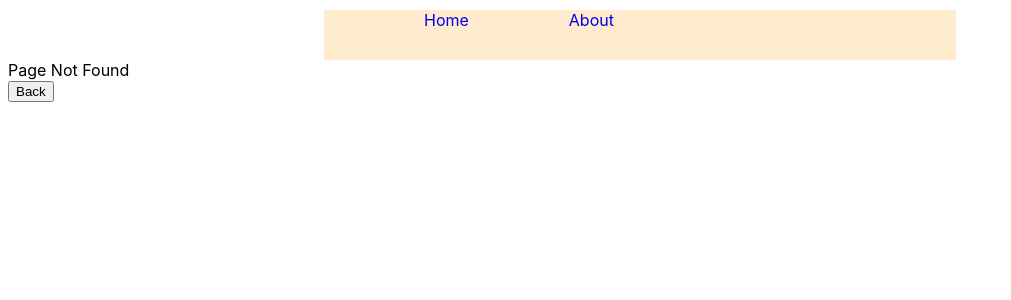
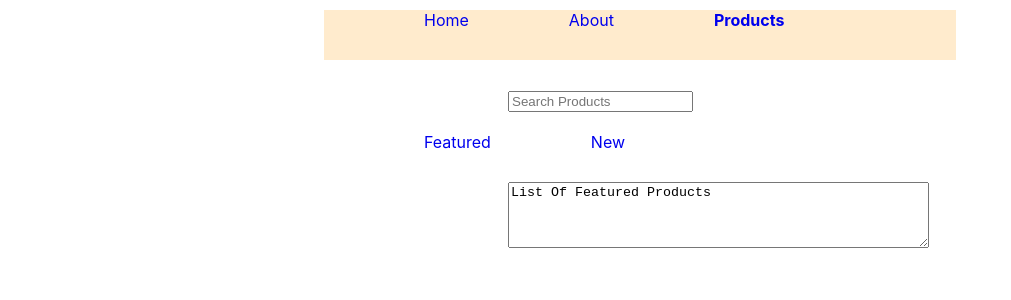
Before and after one commit to Augustine97/Code-Evolution, a React (Create React App) app in the folder React Router/react-router-demo/: page /products/featured in a window 1280 px wide. Before the commit this address had no page. Shown: the top 300 px of the page, without its empty margins (0-1011 px from the left). Built offline with nearby package versions, Linux system fonts and the light colour scheme.

Commit message:
Router 8. Nested Routes

```diff
--- a/React Router/react-router-demo/src/App.js
+++ b/React Router/react-router-demo/src/App.js
@@ -1,10 +1,13 @@
 import { Route, Routes } from 'react-router-dom';
 import './App.css';
 import { About } from './components/About';
+import { FeaturedProducts } from './components/FeaturedProducts';
+import { NewProducts } from './components/NewProducts';
 import { Home } from './components/Home';
 import { Navbar } from './components/Navbar';
 import { NoMatch } from './components/NoMatch';
 import { OrderSummary } from './components/OrderSummary';
+import { Products } from './components/Products';
 
 function App() {
   return (
@@ -15,6 +18,10 @@ function App() {
         <Route path='about' element={<About />} />
         <Route path='order-summary' element={<OrderSummary />} />
         <Route path='*' element={<NoMatch />} />
+        <Route path='products' element={<Products />}>
+          <Route path='featured' element={<FeaturedProducts />} />
+          <Route path='new' element={<NewProducts />} />
+        </Route>
       </Routes>
     </>
   );
--- /dev/null
+++ b/React Router/react-router-demo/src/components/FeaturedProducts.js
@@ -0,0 +1,7 @@
+export const FeaturedProducts = () => {
+  return (
+    <textarea name='' id='' cols='50' rows='4'>
+      List Of Featured Products
+    </textarea>
+  );
+};
--- a/React Router/react-router-demo/src/components/Navbar.js
+++ b/React Router/react-router-demo/src/components/Navbar.js
@@ -12,6 +12,9 @@ export const Navbar = () => {
       <NavLink style={navLinkStyles} to='/about'>
         About
       </NavLink>
+      <NavLink style={navLinkStyles} to='/products'>
+        Products
+      </NavLink>
     </nav>
   );
 };
--- /dev/null
+++ b/React Router/react-router-demo/src/components/NewProducts.js
@@ -0,0 +1,7 @@
+export const NewProducts = () => {
+  return (
+    <textarea name='' id='' cols='50' rows='4'>
+      List Of New Products
+    </textarea>
+  );
+};
--- /dev/null
+++ b/React Router/react-router-demo/src/components/Products.css
@@ -0,0 +1,9 @@
+.search {
+  margin-top: 30px;
+  margin-left: 500px;
+}
+
+.featured-new-div {
+  margin-top: 20px;
+  background-color: white;
+}
--- /dev/null
+++ b/React Router/react-router-demo/src/components/Products.js
@@ -0,0 +1,16 @@
+import { Link, Outlet } from 'react-router-dom';
+import './Products.css';
+export const Products = () => {
+  return (
+    <>
+      <div className='search'>
+        <input type='search' placeholder='Search Products' />
+      </div>
+      <nav className='featured-new-div'>
+        <Link to='featured'>Featured</Link>
+        <Link to='new'>New</Link>
+      </nav>
+      <Outlet />
+    </>
+  );
+};
--- a/React Router/react-router-demo/src/index.css
+++ b/React Router/react-router-demo/src/index.css
@@ -29,6 +29,6 @@ nav a:hover {
   background-color: darkgoldenrod;
 }
 
-/* nav a.active {
-  font-weight: bold;
-} */
+textarea {
+  margin-left: 500px;
+}
```
